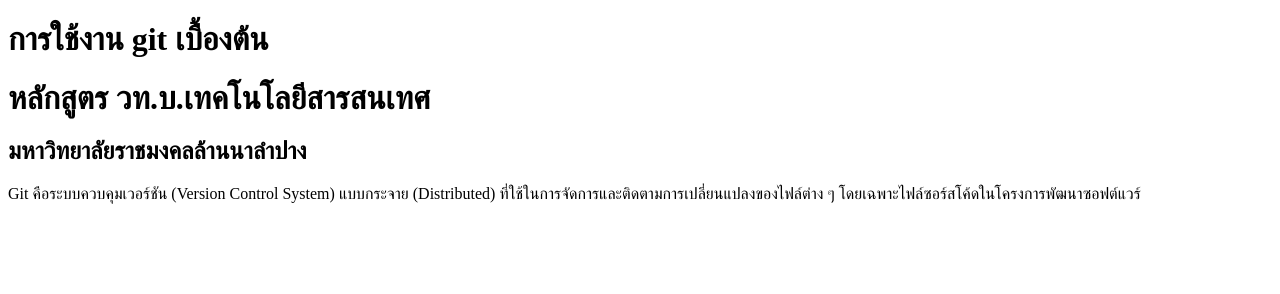
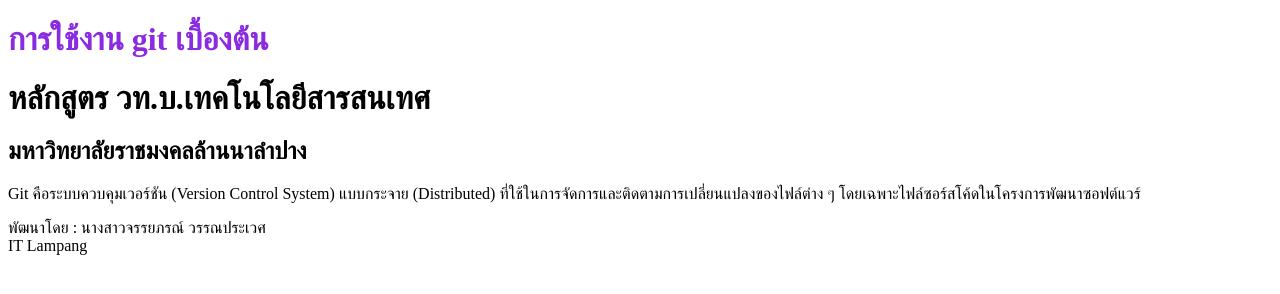
Before and after one commit to wannapawatmomay23-blip/myprofile, a plain HTML site: page index.html in a window 1280 px wide. Drawn offline with Linux system fonts and the light colour scheme.

Commit message:
junyaporn v1

```diff
--- a/index.html
+++ b/index.html
@@ -6,10 +6,16 @@
     <title>index.html</title>
 </head>
 <body>
-    <h1>การใช้งาน git เบื้องต้น</h1>
+    <h1 style=" color: blueviolet;">การใช้งาน git เบื้องต้น</h1>
     <h1>หลักสูตร วท.บ.เทคโนโลยีสารสนเทศ</h1>
     <h2>มหาวิทยาลัยราชมงคลล้านนาลำปาง</h2>
 
     <p>Git คือระบบควบคุมเวอร์ชัน (Version Control System) แบบกระจาย (Distributed) ที่ใช้ในการจัดการและติดตามการเปลี่ยนแปลงของไฟล์ต่าง ๆ โดยเฉพาะไฟล์ซอร์สโค้ดในโครงการพัฒนาซอฟต์แวร์</p>
+
+    <p>
+        พัฒนาโดย : นางสาวจรรยภรณ์ วรรณประเวศ
+        <br>
+        IT Lampang
+    </p>
 </body>
 </html>
```
